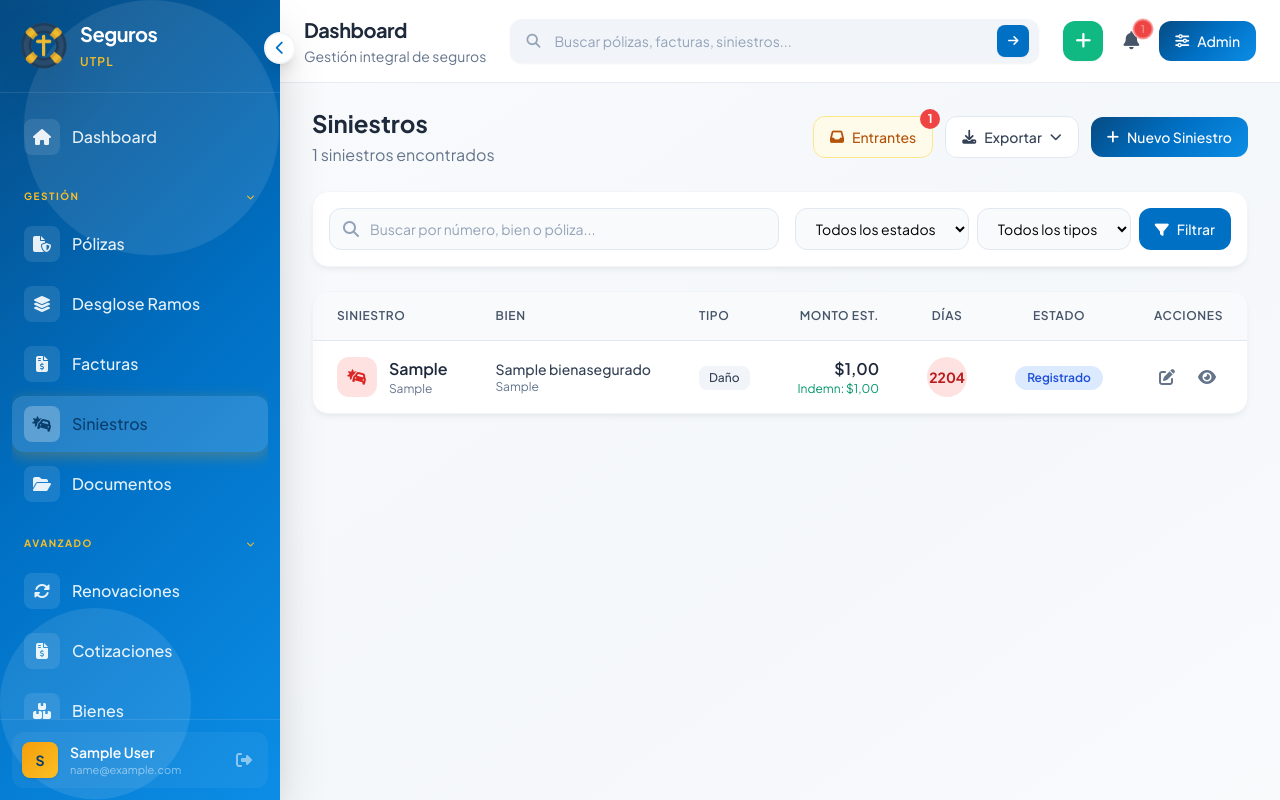
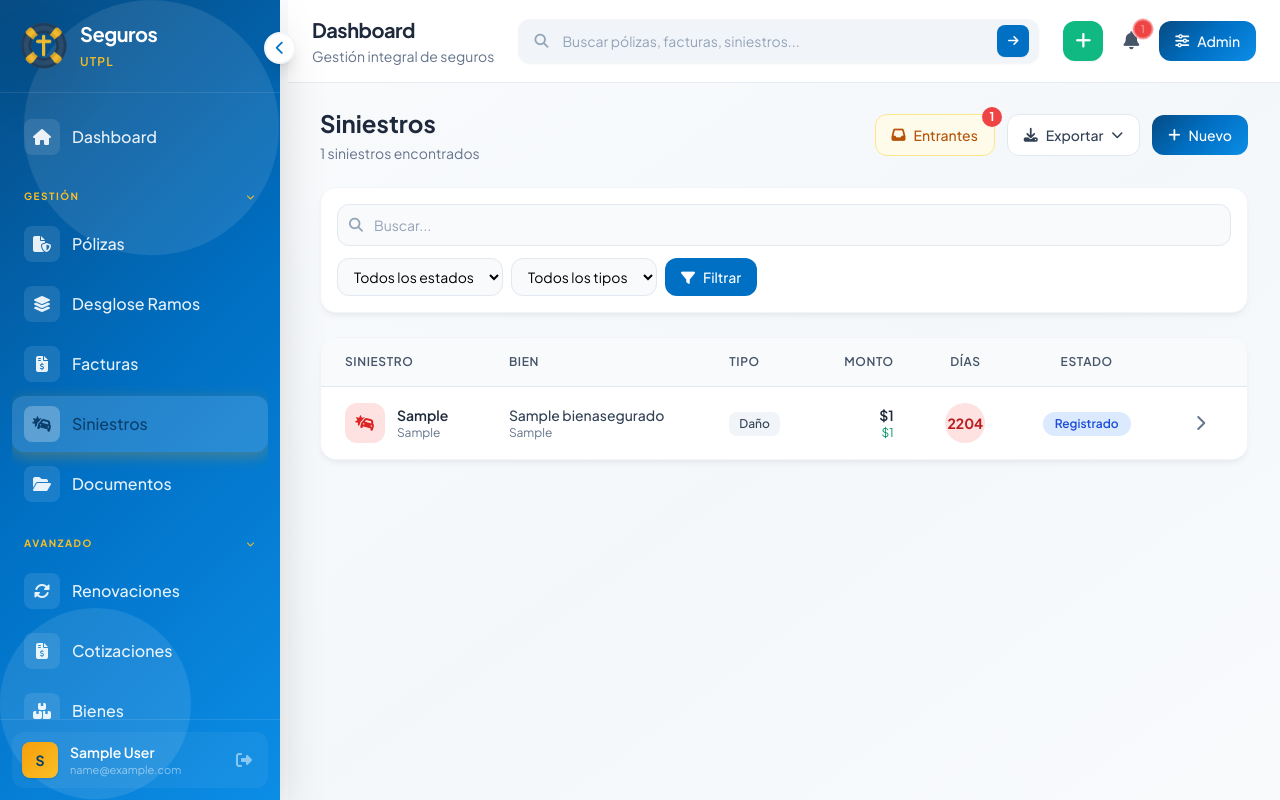
Before and after one commit to reeenatamc/seguros-arqsoft, a Django app: page /siniestros/ in a window 1280 px wide. Run offline with Django 5.2, Linux system fonts and the light colour scheme; a user stored in the database is signed in; tables that the repository leaves empty hold one stand-in row (values such as "Sample post"); parts of the project's set-up code (start-up, migrations or seed data) failed here and were passed over; some libraries are stand-ins or nearby versions.

Commit message:
mejoras movil

```diff
--- a/app/templates/app/layouts/base.html
+++ b/app/templates/app/layouts/base.html
@@ -385,10 +385,11 @@
     {% block extra_css %}{% endblock %}
 </head>
 <body class="h-full bg-slate-50 font-sans antialiased">
-    <div class="flex h-screen overflow-hidden">
-        {% include 'app/partials/sidebar.html' %}
+    <!-- Sidebar fuera del flex para que no ocupe espacio en móvil -->
+    {% include 'app/partials/sidebar.html' %}
 
-        <div id="main-content" class="flex-1 flex flex-col overflow-hidden transition-all duration-300">
+    <div class="flex h-screen overflow-hidden lg:pl-72" id="app-container">
+        <div id="main-content" class="flex-1 flex flex-col overflow-hidden transition-all duration-300 w-full">
             {% include 'app/partials/header.html' %}
 
             <main class="flex-1 overflow-x-hidden overflow-y-auto bg-gradient-to-br from-slate-50 via-slate-100/50 to-slate-50">
@@ -431,20 +432,26 @@
 
         document.addEventListener('DOMContentLoaded', function() {
             const sidebar = document.getElementById('sidebar');
+            const appContainer = document.getElementById('app-container');
 
-            // Apply initial state solo con clases; el layout se maneja con flex
+            // Apply initial state
             if (sidebarCollapsed) {
                 sidebar.classList.remove('sidebar-expanded');
                 sidebar.classList.add('sidebar-collapsed');
+                if (appContainer) {
+                    appContainer.classList.remove('lg:pl-72');
+                    appContainer.classList.add('lg:pl-20');
+                }
             } else {
                 sidebar.classList.remove('sidebar-collapsed');
                 sidebar.classList.add('sidebar-expanded');
             }
         });
 
-        // Sidebar toggle functions
+        // Sidebar toggle functions (desktop)
         function toggleSidebar() {
             const sidebar = document.getElementById('sidebar');
+            const appContainer = document.getElementById('app-container');
 
             sidebarCollapsed = !sidebarCollapsed;
             localStorage.setItem('sidebarCollapsed', sidebarCollapsed);
@@ -452,9 +459,17 @@
             if (sidebarCollapsed) {
                 sidebar.classList.remove('sidebar-expanded');
                 sidebar.classList.add('sidebar-collapsed');
+                if (appContainer) {
+                    appContainer.classList.remove('lg:pl-72');
+                    appContainer.classList.add('lg:pl-20');
+                }
             } else {
                 sidebar.classList.remove('sidebar-collapsed');
                 sidebar.classList.add('sidebar-expanded');
+                if (appContainer) {
+                    appContainer.classList.remove('lg:pl-20');
+                    appContainer.classList.add('lg:pl-72');
+                }
             }
         }
 
@@ -475,9 +490,30 @@
 
             sidebar.classList.add('-translate-x-full');
             sidebar.classList.remove('translate-x-0');
-            overlay.classList.add('opacity-0', 'pointer-events-none');
-            overlay.classList.remove('opacity-100', 'pointer-events-auto');
+            if (overlay) {
+                overlay.classList.add('hidden');
+            }
             document.body.style.overflow = '';
+        }
+
+        // Toggle mobile sidebar
+        function toggleMobileSidebar() {
+            const sidebar = document.getElementById('sidebar');
+            const overlay = document.getElementById('sidebar-overlay');
+
+            if (sidebar.classList.contains('-translate-x-full')) {
+                // Abrir
+                sidebar.classList.remove('-translate-x-full');
+                sidebar.classList.add('translate-x-0');
+                if (overlay) overlay.classList.remove('hidden');
+                document.body.style.overflow = 'hidden';
+            } else {
+                // Cerrar
+                sidebar.classList.add('-translate-x-full');
+                sidebar.classList.remove('translate-x-0');
+                if (overlay) overlay.classList.add('hidden');
+                document.body.style.overflow = '';
+            }
         }
 
         // Submenu toggle
--- a/app/templates/app/partials/header.html
+++ b/app/templates/app/partials/header.html
@@ -1,16 +1,16 @@
 <header class="glass-effect border-b border-slate-200/80 sticky top-0 z-40">
-    <div class="px-6 py-4 flex items-center gap-6">
+    <div class="px-3 sm:px-6 py-3 sm:py-4 flex items-center gap-3 sm:gap-6">
         <!-- Título (izquierda) -->
-        <div class="flex-shrink-0">
-            <div class="flex items-center gap-4">
-                <button class="lg:hidden text-slate-600 hover:text-brand-600 transition">
-                    <i class="fas fa-bars text-xl"></i>
+        <div class="flex-shrink-0 min-w-0">
+            <div class="flex items-center gap-2 sm:gap-4">
+                <button onclick="toggleMobileSidebar()" class="lg:hidden w-10 h-10 flex items-center justify-center rounded-xl text-slate-600 hover:bg-slate-100 hover:text-brand-600 transition">
+                    <i class="fas fa-bars text-lg"></i>
                 </button>
-                <div>
-                    <h2 class="text-xl font-bold text-slate-800 tracking-tight">
+                <div class="min-w-0">
+                    <h2 class="text-base sm:text-xl font-bold text-slate-800 tracking-tight truncate">
                         {% block page_title %}Dashboard{% endblock %}
                     </h2>
-                    <p class="text-sm text-slate-500 mt-0.5">
+                    <p class="text-xs sm:text-sm text-slate-500 mt-0.5 hidden sm:block">
                         {% block page_subtitle %}Gestión integral de seguros{% endblock %}
                     </p>
                 </div>
--- a/app/templates/app/partials/sidebar.html
+++ b/app/templates/app/partials/sidebar.html
@@ -1,6 +1,9 @@
 {% load static %}
+<!-- Overlay para móvil -->
+<div id="sidebar-overlay" onclick="toggleMobileSidebar()" class="fixed inset-0 bg-black/50 z-40 lg:hidden hidden"></div>
+
 <!-- Sidebar con menú colapsable y animaciones -->
-<aside id="sidebar" class="sidebar-expanded w-72 gradient-brand flex flex-col shadow-2xl relative overflow-visible transition-all duration-300 ease-in-out lg:translate-x-0 -translate-x-full fixed lg:relative h-full z-50">
+<aside id="sidebar" class="sidebar-expanded w-72 gradient-brand flex flex-col shadow-2xl overflow-visible transition-all duration-300 ease-in-out lg:translate-x-0 -translate-x-full fixed left-0 top-0 h-full z-50">
     <!-- Decoración de fondo -->
     <div class="absolute inset-0 opacity-10 pointer-events-none overflow-hidden">
         <div class="absolute top-0 right-0 w-64 h-64 bg-white rounded-full -translate-y-1/2 translate-x-1/2 animate-blob"></div>
--- a/app/templates/app/siniestros/lista.html
+++ b/app/templates/app/siniestros/lista.html
@@ -6,22 +6,22 @@
 <div class="space-y-6 animate-fade-in">
     <div class="flex flex-col sm:flex-row sm:items-center sm:justify-between gap-4">
         <div>
-            <h1 class="text-2xl font-bold text-slate-800">Siniestros</h1>
-            <p class="text-slate-500 mt-1">{{ total_resultados }} siniestros encontrados</p>
+            <h1 class="text-xl sm:text-2xl font-bold text-slate-800">Siniestros</h1>
+            <p class="text-slate-500 text-sm mt-1">{{ total_resultados }} siniestros encontrados</p>
         </div>
-        <div class="flex items-center gap-3">
+        <div class="flex items-center gap-2 sm:gap-3 flex-wrap">
             <!-- Botón Siniestros Entrantes -->
             <a href="{% url 'siniestros_email_pendientes' %}" id="btn-email-pendientes"
-               class="inline-flex items-center gap-2 px-4 py-2.5 bg-amber-50 border border-amber-200 text-amber-700 rounded-xl hover:bg-amber-100 transition font-medium text-sm relative">
+               class="inline-flex items-center gap-1.5 sm:gap-2 px-3 sm:px-4 py-2 sm:py-2.5 bg-amber-50 border border-amber-200 text-amber-700 rounded-xl hover:bg-amber-100 transition font-medium text-xs sm:text-sm relative">
                 <i class="fas fa-inbox"></i>
-                <span>Entrantes</span>
+                <span class="hidden sm:inline">Entrantes</span>
                 <span id="badge-email-count" class="hidden absolute -top-2 -right-2 w-5 h-5 bg-red-500 text-white text-xs font-bold rounded-full flex items-center justify-center"></span>
             </a>
 
-            <div class="relative">
+            <div class="relative hidden sm:block">
                 <button onclick="toggleExportMenu()" data-dropdown="export" class="inline-flex items-center gap-2 px-4 py-2.5 bg-white border border-slate-200 text-slate-700 rounded-xl hover:bg-slate-50 transition font-medium text-sm">
                     <i class="fas fa-download"></i>
-                    Exportar
+                    <span class="hidden md:inline">Exportar</span>
                     <i class="fas fa-chevron-down text-xs"></i>
                 </button>
                 <div id="export-menu" class="hidden absolute right-0 mt-2 w-48 bg-white rounded-xl shadow-xl border border-slate-200 overflow-hidden z-10">
@@ -38,25 +38,23 @@
                 </div>
             </div>
             <a href="{% url 'siniestro_crear' %}"
-               class="inline-flex items-center gap-2 px-4 py-2.5 gradient-brand text-white rounded-xl hover:shadow-lg hover:shadow-brand-500/25 transition font-medium text-sm">
+               class="inline-flex items-center gap-1.5 sm:gap-2 px-3 sm:px-4 py-2 sm:py-2.5 gradient-brand text-white rounded-xl hover:shadow-lg hover:shadow-brand-500/25 transition font-medium text-xs sm:text-sm">
                 <i class="fas fa-plus"></i>
-                Nuevo Siniestro
+                <span class="hidden sm:inline">Nuevo</span>
             </a>
         </div>
     </div>
 
-    <div class="bg-white rounded-2xl shadow-card border border-slate-100 p-4">
-        <form method="GET" class="flex flex-col lg:flex-row gap-4">
-            <div class="flex-1">
-                <div class="relative">
-                    <input type="text" name="q" value="{{ query }}" placeholder="Buscar por número, bien o póliza..."
-                           class="w-full pl-10 pr-4 py-2.5 bg-slate-50 border border-slate-200 rounded-xl text-sm focus:bg-white focus:border-brand-500 focus:ring-2 focus:ring-brand-500/20 transition">
-                    <i class="fas fa-search absolute left-3.5 top-1/2 -translate-y-1/2 text-slate-400"></i>
-                </div>
+    <div class="bg-white rounded-2xl shadow-card border border-slate-100 p-3 sm:p-4">
+        <form method="GET" class="flex flex-col gap-3">
+            <div class="relative">
+                <input type="text" name="q" value="{{ query }}" placeholder="Buscar..."
+                       class="w-full pl-9 pr-4 py-2 sm:py-2.5 bg-slate-50 border border-slate-200 rounded-xl text-sm focus:bg-white focus:border-brand-500 focus:ring-2 focus:ring-brand-500/20 transition">
+                <i class="fas fa-search absolute left-3 top-1/2 -translate-y-1/2 text-slate-400 text-sm"></i>
             </div>
             <div class="flex flex-wrap gap-2">
                 <select name="estado" onchange="this.form.submit()"
-                        class="px-4 py-2.5 bg-slate-50 border border-slate-200 rounded-xl text-sm">
+                        class="flex-1 sm:flex-none px-3 py-2 bg-slate-50 border border-slate-200 rounded-xl text-xs sm:text-sm">
                     <option value="">Todos los estados</option>
                     <option value="registrado" {% if estado_filtro == 'registrado' %}selected{% endif %}>Registrado</option>
                     <option value="documentacion_pendiente" {% if estado_filtro == 'documentacion_pendiente' %}selected{% endif %}>Doc. Pendiente</option>
@@ -68,7 +66,7 @@
                     <option value="cerrado" {% if estado_filtro == 'cerrado' %}selected{% endif %}>Cerrado</option>
                 </select>
                 <select name="tipo" onchange="this.form.submit()"
-                        class="px-4 py-2.5 bg-slate-50 border border-slate-200 rounded-xl text-sm">
+                        class="hidden sm:block px-3 py-2 bg-slate-50 border border-slate-200 rounded-xl text-sm">
                     <option value="">Todos los tipos</option>
                     {% for tipo in tipos %}
                         <option value="{{ tipo.id }}" {% if tipo_filtro == tipo.id|stringformat:"s" %}selected{% endif %}>
@@ -76,12 +74,12 @@
                         </option>
                     {% endfor %}
                 </select>
-                <button type="submit" class="px-4 py-2.5 bg-brand-600 text-white rounded-xl hover:bg-brand-700 transition text-sm font-medium">
-                    <i class="fas fa-filter mr-2"></i>Filtrar
+                <button type="submit" class="px-3 sm:px-4 py-2 bg-brand-600 text-white rounded-xl hover:bg-brand-700 transition text-xs sm:text-sm font-medium">
+                    <i class="fas fa-filter sm:mr-2"></i><span class="hidden sm:inline">Filtrar</span>
                 </button>
                 {% if query or estado_filtro or tipo_filtro %}
-                    <a href="{% url 'siniestros_lista' %}" class="px-4 py-2.5 bg-slate-100 text-slate-600 rounded-xl hover:bg-slate-200 transition text-sm font-medium">
-                        <i class="fas fa-times mr-2"></i>Limpiar
+                    <a href="{% url 'siniestros_lista' %}" class="px-3 py-2 bg-slate-100 text-slate-600 rounded-xl hover:bg-slate-200 transition text-xs sm:text-sm font-medium">
+                        <i class="fas fa-times"></i>
                     </a>
                 {% endif %}
             </div>
@@ -93,45 +91,47 @@
             <table class="w-full">
                 <thead>
                     <tr class="bg-slate-50 border-b border-slate-200">
-                        <th class="px-6 py-4 text-left text-xs font-semibold text-slate-600 uppercase tracking-wider">Siniestro</th>
-                        <th class="px-6 py-4 text-left text-xs font-semibold text-slate-600 uppercase tracking-wider">Bien</th>
-                        <th class="px-6 py-4 text-left text-xs font-semibold text-slate-600 uppercase tracking-wider">Tipo</th>
-                        <th class="px-6 py-4 text-right text-xs font-semibold text-slate-600 uppercase tracking-wider">Monto Est.</th>
-                        <th class="px-6 py-4 text-center text-xs font-semibold text-slate-600 uppercase tracking-wider">Días</th>
-                        <th class="px-6 py-4 text-center text-xs font-semibold text-slate-600 uppercase tracking-wider">Estado</th>
-                        <th class="px-6 py-4 text-right text-xs font-semibold text-slate-600 uppercase tracking-wider">Acciones</th>
+                        <th class="px-3 sm:px-6 py-3 sm:py-4 text-left text-xs font-semibold text-slate-600 uppercase tracking-wider">Siniestro</th>
+                        <th class="hidden md:table-cell px-6 py-4 text-left text-xs font-semibold text-slate-600 uppercase tracking-wider">Bien</th>
+                        <th class="hidden lg:table-cell px-6 py-4 text-left text-xs font-semibold text-slate-600 uppercase tracking-wider">Tipo</th>
+                        <th class="hidden sm:table-cell px-6 py-4 text-right text-xs font-semibold text-slate-600 uppercase tracking-wider">Monto</th>
+                        <th class="hidden lg:table-cell px-6 py-4 text-center text-xs font-semibold text-slate-600 uppercase tracking-wider">Días</th>
+                        <th class="px-3 sm:px-6 py-3 sm:py-4 text-center text-xs font-semibold text-slate-600 uppercase tracking-wider">Estado</th>
+                        <th class="px-3 sm:px-6 py-3 sm:py-4 text-right text-xs font-semibold text-slate-600 uppercase tracking-wider"></th>
                     </tr>
                 </thead>
                 <tbody class="divide-y divide-slate-100">
                     {% for siniestro in siniestros %}
                     <tr class="hover:bg-slate-50/50 transition">
-                        <td class="px-6 py-4">
-                            <div class="flex items-center gap-3">
-                                <div class="w-10 h-10 rounded-xl bg-red-100 flex items-center justify-center">
-                                    <i class="fas fa-car-burst text-red-600"></i>
+                        <td class="px-3 sm:px-6 py-3 sm:py-4">
+                            <a href="{% url 'siniestro_detalle' siniestro.pk %}" class="flex items-center gap-2 sm:gap-3">
+                                <div class="w-8 h-8 sm:w-10 sm:h-10 rounded-xl bg-red-100 flex items-center justify-center flex-shrink-0">
+                                    <i class="fas fa-car-burst text-red-600 text-xs sm:text-base"></i>
                                 </div>
-                                <div>
-                                    <p class="font-semibold text-slate-800">{{ siniestro.numero_siniestro }}</p>
-                                    <p class="text-xs text-slate-500">{{ siniestro.poliza.numero_poliza }}</p>
+                                <div class="min-w-0">
+                                    <p class="font-semibold text-slate-800 text-sm truncate">{{ siniestro.numero_siniestro }}</p>
+                                    <p class="text-xs text-slate-500 truncate">{{ siniestro.poliza.numero_poliza }}</p>
+                                    <!-- Info extra en móvil -->
+                                    <p class="text-xs text-slate-400 md:hidden truncate">{{ siniestro.bien_asegurado.nombre|default:"-"|truncatechars:20 }}</p>
                                 </div>
-                            </div>
+                            </a>
                         </td>
-                        <td class="px-6 py-4">
+                        <td class="hidden md:table-cell px-6 py-4">
                             <p class="text-sm font-medium text-slate-700">{{ siniestro.bien_asegurado.nombre|default:siniestro.bien_nombre|default:"-" }}</p>
                             <p class="text-xs text-slate-500">{{ siniestro.ubicacion|truncatechars:30 }}</p>
                         </td>
-                        <td class="px-6 py-4">
+                        <td class="hidden lg:table-cell px-6 py-4">
                             <span class="inline-flex px-2.5 py-1 bg-slate-100 text-slate-700 rounded-lg text-xs font-medium">
                                 {{ siniestro.tipo_siniestro }}
                             </span>
                         </td>
-                        <td class="px-6 py-4 text-right">
-                            <p class="font-semibold text-slate-800">${{ siniestro.monto_estimado|floatformat:2 }}</p>
+                        <td class="hidden sm:table-cell px-6 py-4 text-right">
+                            <p class="font-semibold text-slate-800 text-sm">${{ siniestro.monto_estimado|floatformat:0 }}</p>
                             {% if siniestro.monto_indemnizado %}
-                                <p class="text-xs text-emerald-600">Indemn: ${{ siniestro.monto_indemnizado|floatformat:2 }}</p>
+                                <p class="text-xs text-emerald-600">${{ siniestro.monto_indemnizado|floatformat:0 }}</p>
                             {% endif %}
                         </td>
-                        <td class="px-6 py-4 text-center">
+                        <td class="hidden lg:table-cell px-6 py-4 text-center">
                             <span class="inline-flex items-center justify-center w-10 h-10 rounded-full text-sm font-bold
                                 {% if siniestro.dias_desde_registro < 15 %}bg-emerald-100 text-emerald-700
                                 {% elif siniestro.dias_desde_registro < 30 %}bg-amber-100 text-amber-700
@@ -139,8 +139,8 @@
                                 {{ siniestro.dias_desde_registro }}
                             </span>
                         </td>
-                        <td class="px-6 py-4 text-center">
-                            <span class="inline-flex px-3 py-1 rounded-full text-xs font-semibold
+                        <td class="px-3 sm:px-6 py-3 sm:py-4 text-center">
+                            <span class="inline-flex px-2 sm:px-3 py-1 rounded-full text-[10px] sm:text-xs font-semibold whitespace-nowrap
                                 {% if siniestro.estado == 'registrado' %}bg-blue-100 text-blue-700
                                 {% elif siniestro.estado == 'documentacion_pendiente' %}bg-amber-100 text-amber-700
                                 {% elif siniestro.estado == 'enviado_aseguradora' %}bg-purple-100 text-purple-700
@@ -152,17 +152,11 @@
                                 {{ siniestro.get_estado_display }}
                             </span>
                         </td>
-                        <td class="px-6 py-4 text-right">
-                            <div class="flex items-center justify-end gap-2">
-                                <a href="{% url 'siniestro_editar' siniestro.pk %}"
-                                   class="w-8 h-8 flex items-center justify-center rounded-lg text-slate-500 hover:bg-brand-50 hover:text-brand-600 transition">
-                                    <i class="fas fa-pen-to-square"></i>
-                                </a>
-                                <a href="{% url 'siniestro_detalle' siniestro.pk %}"
-                                   class="w-8 h-8 flex items-center justify-center rounded-lg text-slate-500 hover:bg-slate-100 hover:text-slate-700 transition">
-                                    <i class="fas fa-eye"></i>
-                                </a>
-                            </div>
+                        <td class="px-3 sm:px-6 py-3 sm:py-4 text-right">
+                            <a href="{% url 'siniestro_detalle' siniestro.pk %}"
+                               class="w-8 h-8 flex items-center justify-center rounded-lg text-slate-500 hover:bg-slate-100 hover:text-slate-700 transition">
+                                <i class="fas fa-chevron-right"></i>
+                            </a>
                         </td>
                     </tr>
                     {% empty %}
```
